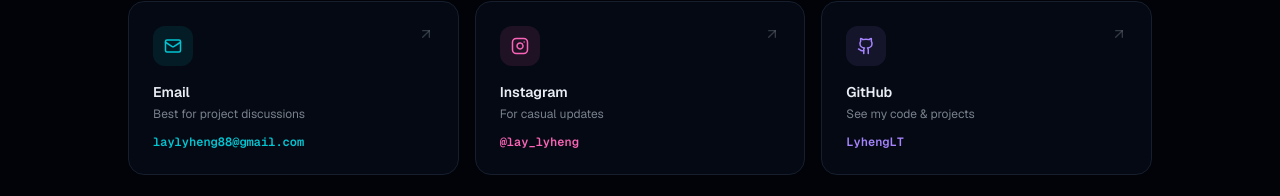
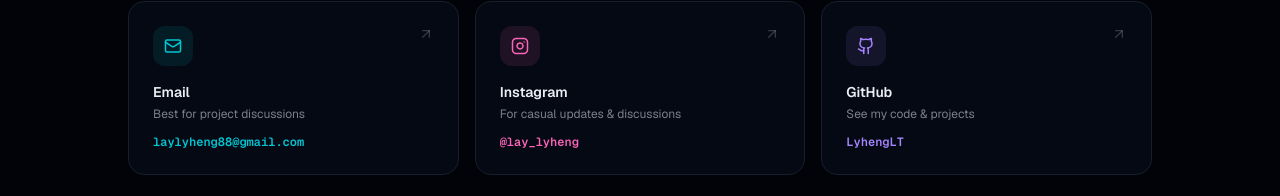
Before and after one commit to LyhengLT/portfolio, a Next.js app: page / in a window 1280 px wide. Shown: the part 4567-4763 px from the top of the page. Built offline with nearby package versions, Linux system fonts and the light colour scheme.

Commit message:
Update contact section description for Instagram

```diff
--- a/components/contact-section.tsx
+++ b/components/contact-section.tsx
@@ -20,7 +20,7 @@ const contacts = [
     href: "https://instagram.com/lay_lyheng",
     color: "text-pink-400",
     bg: "bg-pink-400/10",
-    description: "For casual updates",
+    description: "For casual updates & discussions",
   },
   {
     icon: Github,
```
